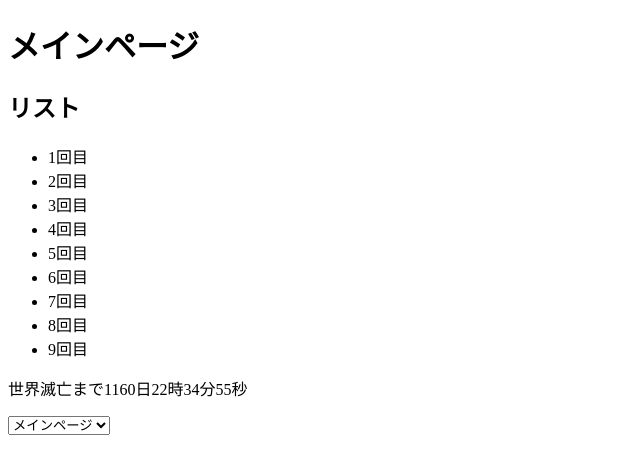
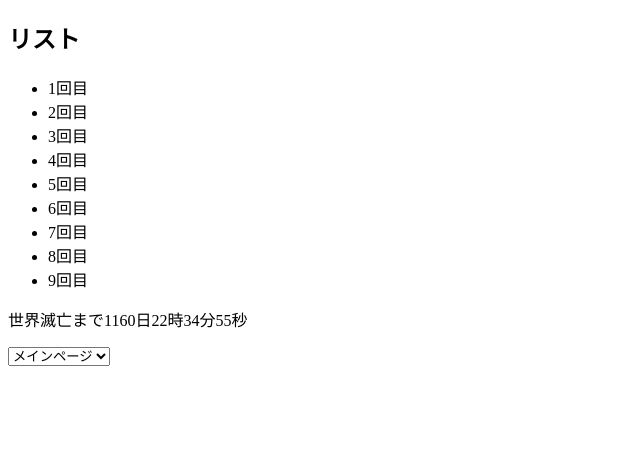
Before and after one commit to koki1124/web2-8, a plain HTML site: page index.html in a window 1280 px wide. Shown: the whole page, without its empty margins (0-640 px from the left). Drawn offline with Linux system fonts and the light colour scheme.

Commit message:
Update index.html

```diff
--- a/index.html
+++ b/index.html
@@ -5,14 +5,11 @@
 <title>メインページ</title>
 </head>
 <body>
-    <h1>メインページ</h1>
     <h2>リスト</h2>
     <ul id="list"></ul>
-
  <section>
     <p id= "countdown"></p>
  </section>
-
  <nav>
   <form id="form">
    <select name="select">
```
